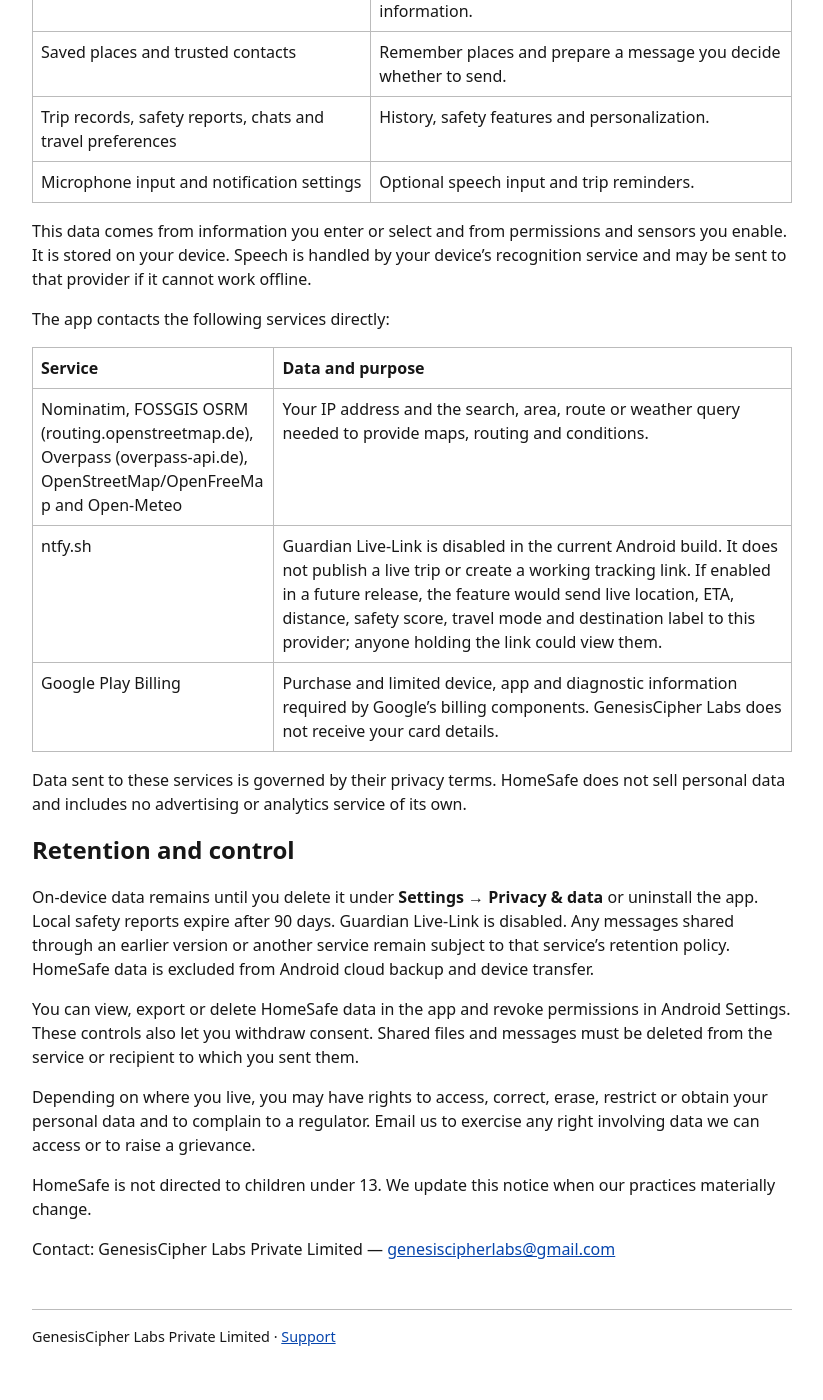
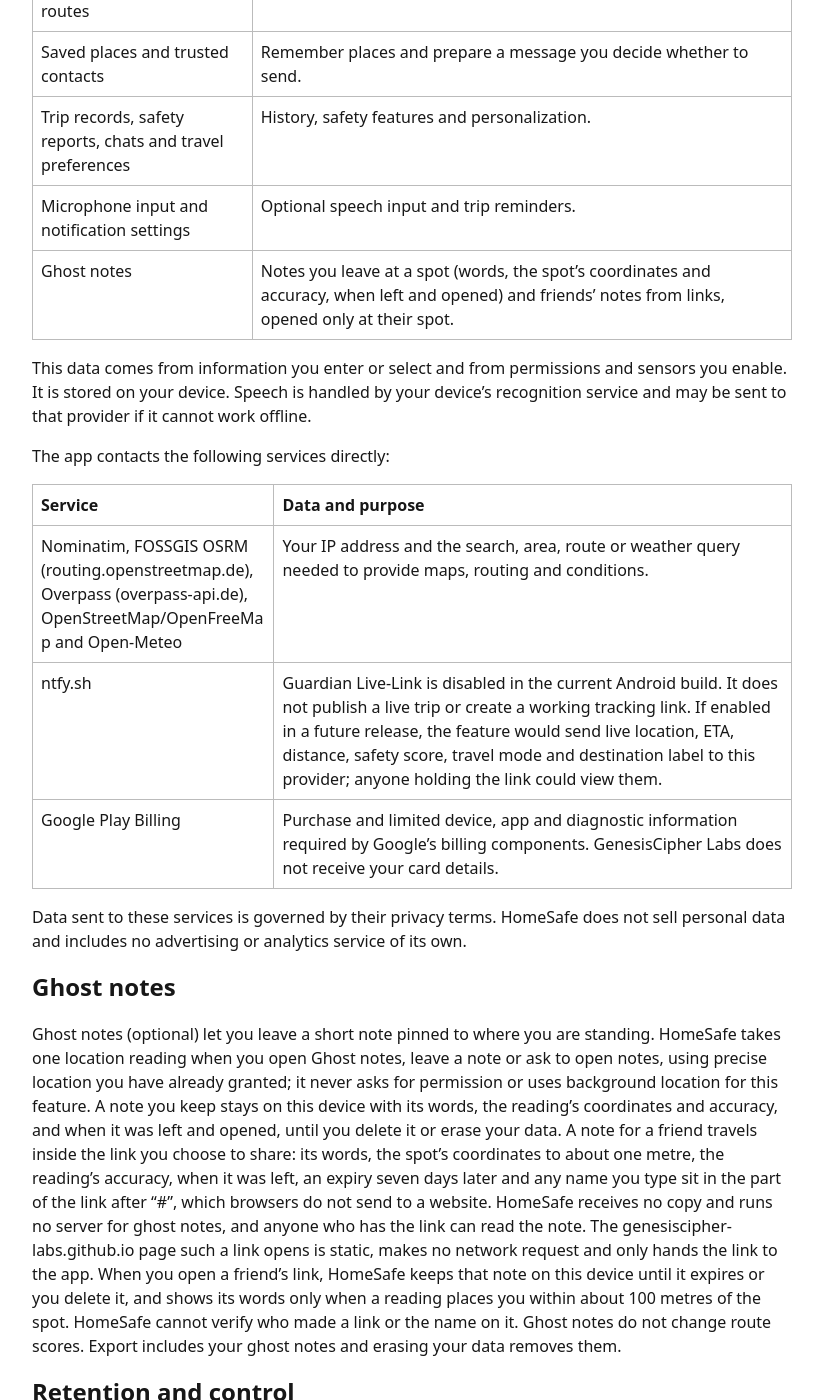
Before and after one commit to GenesisCipher-Labs/genesiscipher-labs.github.io, a Jekyll site: the page built from homesafe-android-privacy.md, in a window 1280 px wide and 1400 px high, scrolled down 411 px. Shown: the whole window, without its empty margins (228-1051 px from the left). Built offline with Jekyll 4.4.1, drawn with Linux system fonts in a browser that asks for light colours; some of the changed text lies outside the part shown.

Commit message:
docs: mirror the HomeSafe Android legal pages for the ghost-notes disclosure
Co-Authored-By: Claude Opus 5.5 <noreply@anthropic.com>

```diff
--- a/homesafe-android-privacy.md
+++ b/homesafe-android-privacy.md
@@ -18,6 +18,7 @@ GenesisCipher Labs Private Limited is the data controller. HomeSafe has no accou
 | Saved places and trusted contacts | Remember places and prepare a message you decide whether to send. |
 | Trip records, safety reports, chats and travel preferences | History, safety features and personalization. |
 | Microphone input and notification settings | Optional speech input and trip reminders. |
+| Ghost notes | Notes you leave at a spot (words, the spot’s coordinates and accuracy, when left and opened) and friends’ notes from links, opened only at their spot. |
 
 This data comes from information you enter or select and from permissions and sensors you enable. It is stored on your device. Speech is handled by your device's recognition service and may be sent to that provider if it cannot work offline.
 
@@ -31,6 +32,10 @@ The app contacts the following services directly:
 
 Data sent to these services is governed by their privacy terms. HomeSafe does not sell personal data and includes no advertising or analytics service of its own.
 
+## Ghost notes
+
+Ghost notes (optional) let you leave a short note pinned to where you are standing. HomeSafe takes one location reading when you open Ghost notes, leave a note or ask to open notes, using precise location you have already granted; it never asks for permission or uses background location for this feature. A note you keep stays on this device with its words, the reading’s coordinates and accuracy, and when it was left and opened, until you delete it or erase your data. A note for a friend travels inside the link you choose to share: its words, the spot’s coordinates to about one metre, the reading’s accuracy, when it was left, an expiry seven days later and any name you type sit in the part of the link after “#”, which browsers do not send to a website. HomeSafe receives no copy and runs no server for ghost notes, and anyone who has the link can read the note. The genesiscipher-labs.github.io page such a link opens is static, makes no network request and only hands the link to the app. When you open a friend’s link, HomeSafe keeps that note on this device until it expires or you delete it, and shows its words only when a reading places you within about 100 metres of the spot. HomeSafe cannot verify who made a link or the name on it. Ghost notes do not change route scores. Export includes your ghost notes and erasing your data removes them.
+
 ## Retention and control
 
 On-device data remains until you delete it under **Settings → Privacy & data** or uninstall the app. Local safety reports expire after 90 days. Guardian Live-Link is disabled. Any messages shared through an earlier version or another service remain subject to that service’s retention policy. HomeSafe data is excluded from Android cloud backup and device transfer.
```
Also changed, not shown: other parts of homesafe-android-privacy.md (+1 -1 lines), homesafe-android-terms.md (+3 -1 lines).
